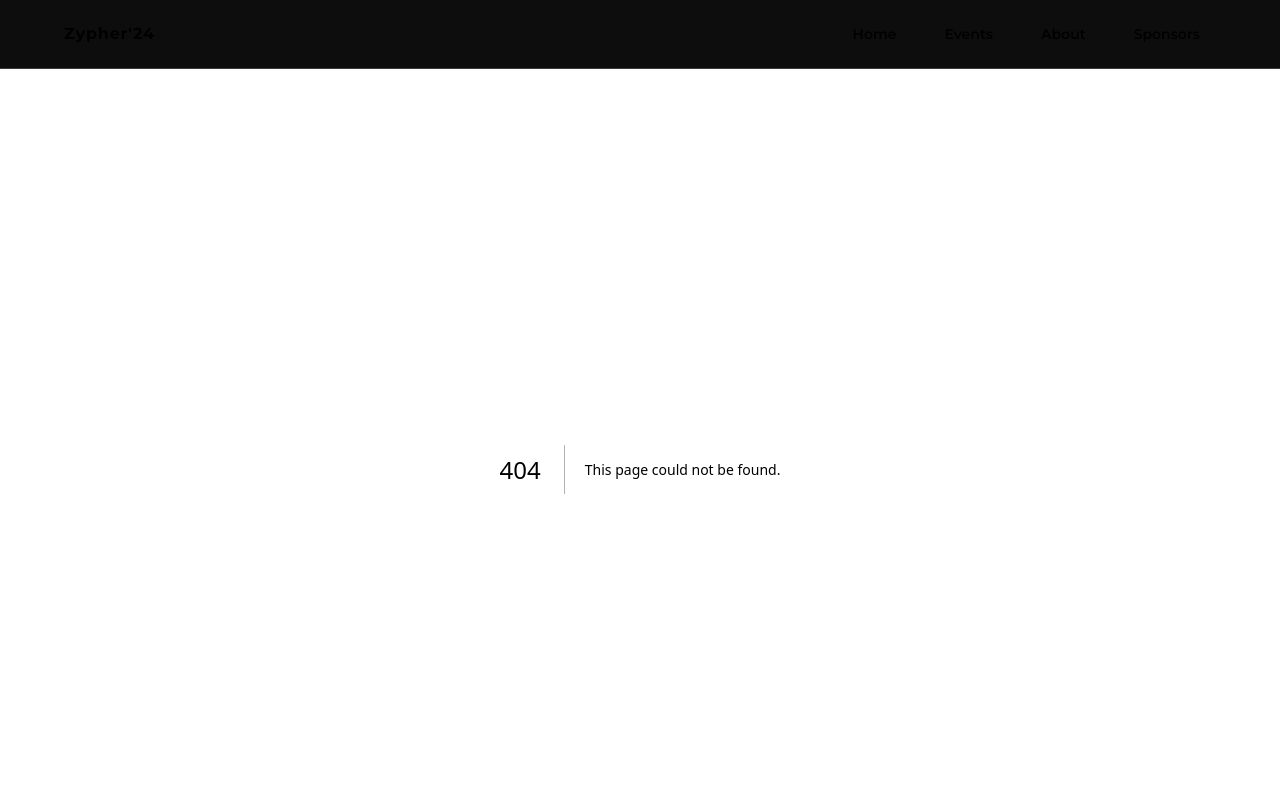
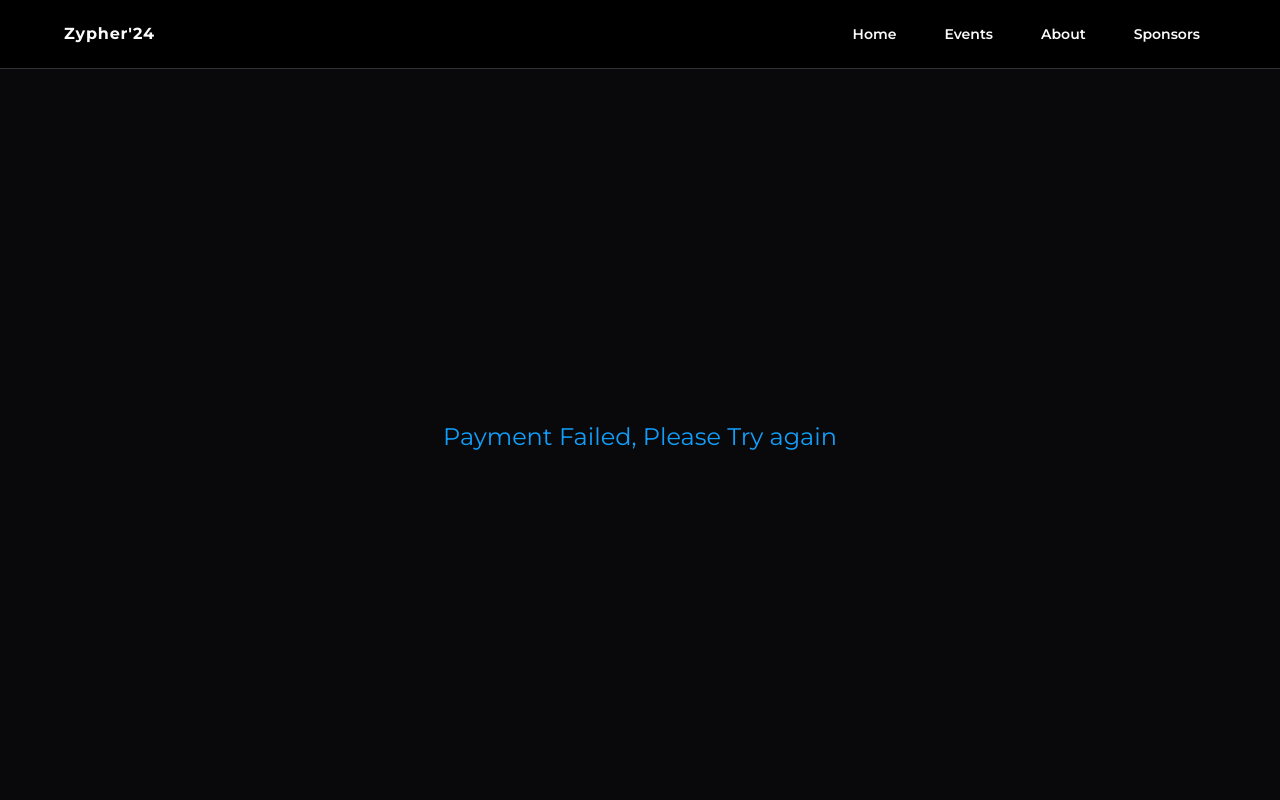
Before and after one commit to kalpithasv/srm-ai-zypher, a Next.js app: page /failure in a window 1280 px wide. Before the commit this address had no page. Shown: the top 800 px of the page. Built offline with nearby package versions, Linux system fonts and the light colour scheme.

Commit message:
failure page addded

```diff
--- /dev/null
+++ b/app/failure/page.tsx
@@ -0,0 +1,14 @@
+import Image from "next/image";
+import SuccessImage from "@/images/success.png";
+
+const FailurePage = () => {
+  return (
+    <div className="h-fix flex flex-col items-center justify-center">
+      <p className="font-semi-bold text-ui-primary text-2xl">
+        Payment Failed, Please Try again
+      </p>
+    </div>
+  );
+};
+
+export default FailurePage;
```
